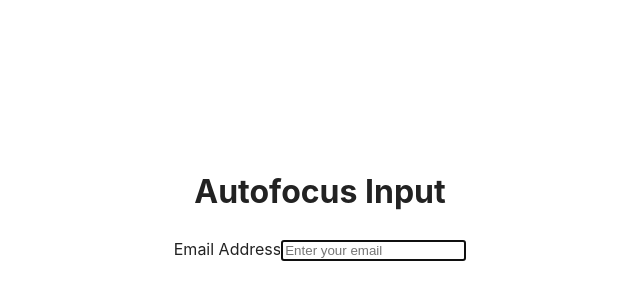
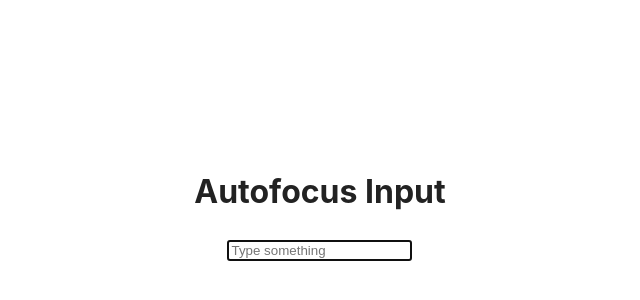
Before and after one commit to alias313/autofocus-input, a Preact app: page / in a window 1280 px wide. Shown: the part 196-496 px from the top of the page, without its empty margins (320-960 px from the left). Built offline with nearby package versions, Linux system fonts and the light colour scheme.

Commit message:
No real world use case here

```diff
--- a/src/index.tsx
+++ b/src/index.tsx
@@ -33,12 +33,10 @@ export function App() {
   return (
     <div>
       <h1>Autofocus Input</h1>
-      <label htmlFor="focus">Email Address</label>
       <input
         id="focus"
         ref={inputRef}
-        type="email"
-        placeholder="Enter your email"
+        placeholder="Type something"
       />
     </div>
   );
```
